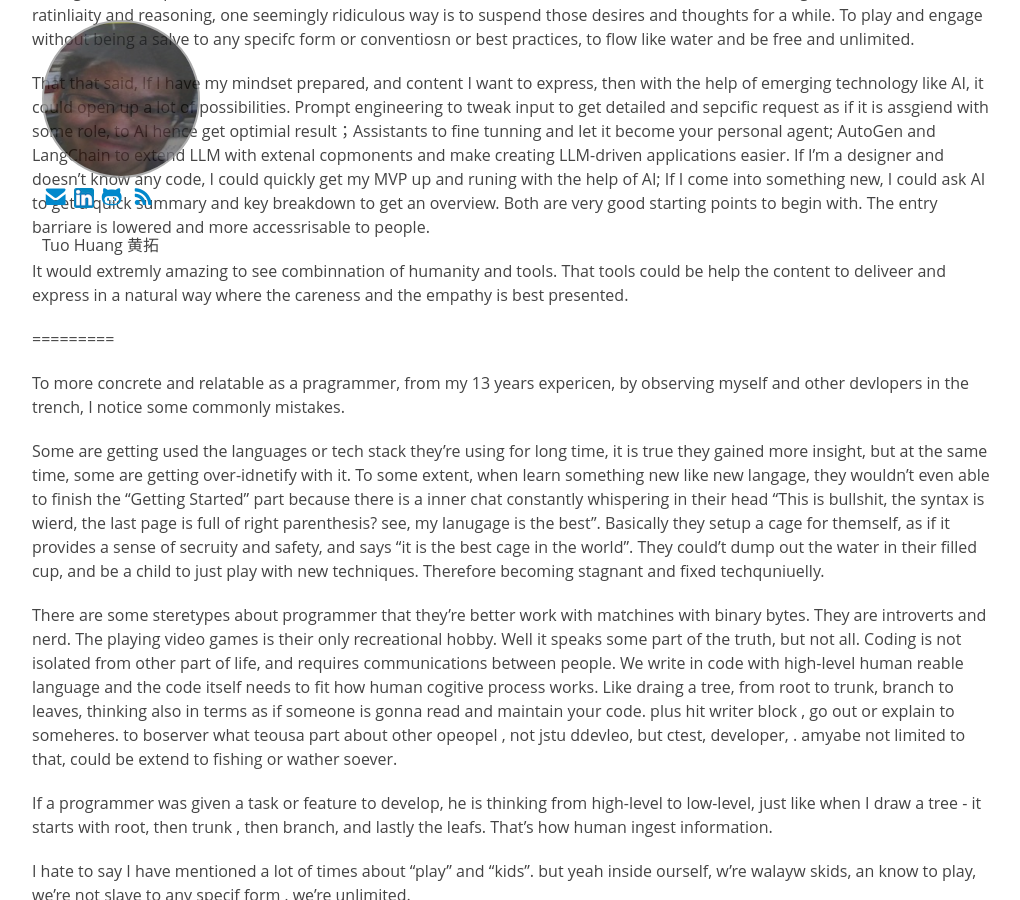
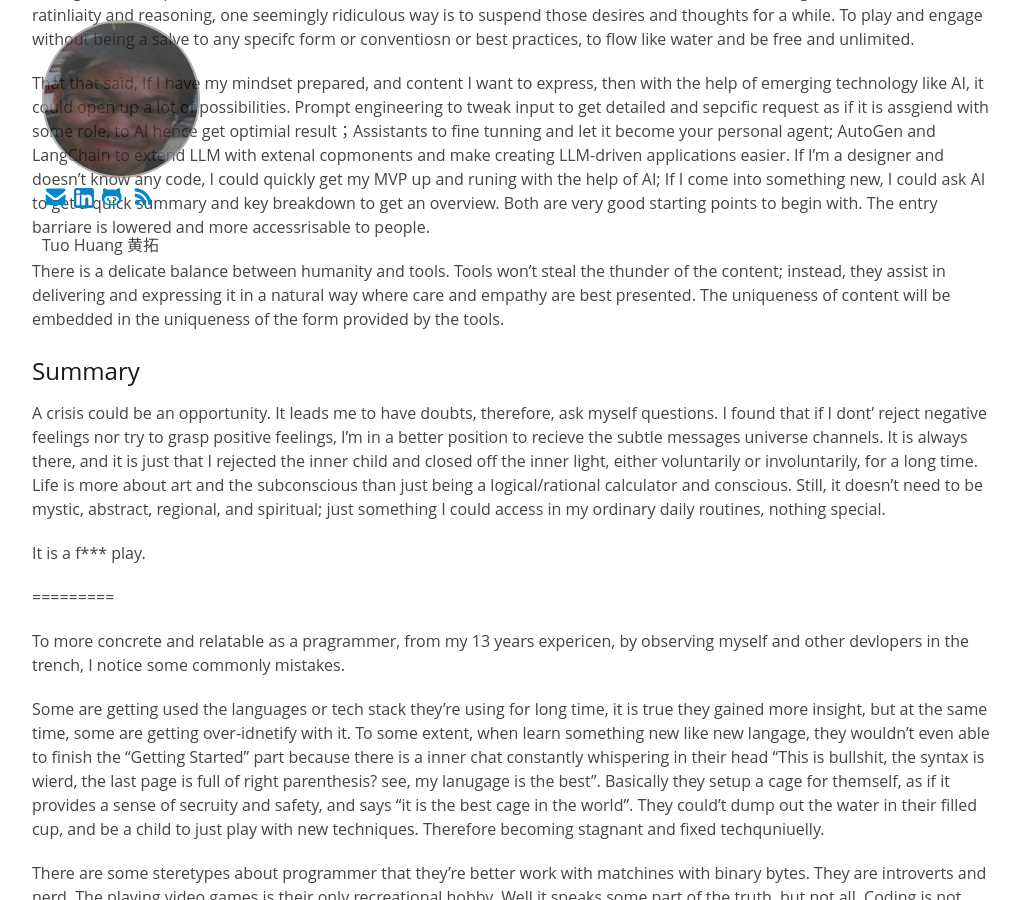
Before and after one commit to tuo/tuo.github.io, a Jekyll site: the page built from midlife crisis as programmer and AI.md, in a window 1280 px wide and 900 px high, scrolled down 8867 px. Shown: the whole window, without its empty margins (128-1148 px from the left). Built offline with Jekyll 4.4.1, drawn with Linux system fonts in a browser that asks for light colours; our own code applies the rules of GitHub Pages for plain Markdown files.

Commit message:
commited

```diff
--- a/midlife crisis as programmer and AI.md
+++ b/midlife crisis as programmer and AI.md
@@ -202,7 +202,17 @@ Maybe programmer is not all about programming or coding,  is some part of life a
 
 That that said, If I have my mindset prepared, and content I want to express, then with the help of emerging technology like AI, it could open up a lot of possibilities.  Prompt engineering to tweak input to get detailed and sepcific request as if it is assgiend with some role,  to AI hence get optimial result；Assistants to fine tunning and let it become your personal agent; AutoGen and LangChain to extend LLM with extenal copmonents and make creating LLM-driven applications easier. If I'm a designer and doesn't know any code, I could quickly get my MVP up and runing with the help of AI; If I come into something new, I could ask AI to get a quick summary and key breakdown to get an overview. Both are very good starting points to begin with. The entry barriare is lowered and more accessrisable to people.
 
-It would extremly amazing to see combinnation of humanity and tools. That tools could be help the content to deliveer and express in a natural way where the careness and the empathy is best presented.
+There is a delicate balance between humanity and tools. Tools won't steal the thunder of the content; instead, they assist in delivering and expressing it in a natural way where care and empathy are best presented. The uniqueness of content will be embedded in the uniqueness of the form provided by the tools.
+
+
+
+## Summary
+
+A crisis could be an opportunity. It leads me to have doubts, therefore, ask myself questions.  I found that if I dont' reject negative feelings nor try to grasp positive feelings, I'm in a better position to recieve the subtle messages universe channels. It is always there, and it is just that I rejected the inner child and closed off the inner light, either voluntarily or involuntarily, for a long time. Life is more about art and the subconscious than just being a logical/rational calculator and conscious. Still, it doesn't need to be mystic, abstract, regional, and spiritual; just something I could access in my ordinary daily routines, nothing special.
+
+
+
+It is a f*** play.
 
 
 
```
